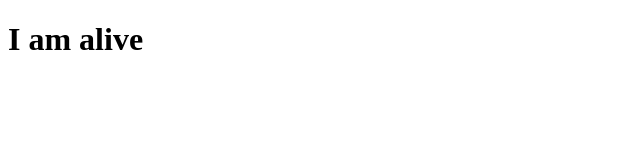
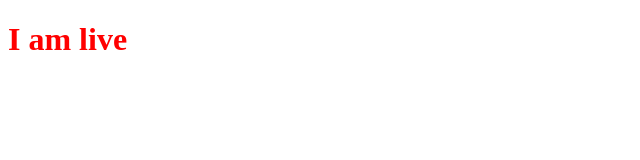
Before and after one commit to nebiutadele/test-html-1, a plain HTML site: page index.html in a window 1280 px wide. Shown: the whole page, without its empty margins (0-640 px from the left). Drawn offline with Linux system fonts and the light colour scheme.

Commit message:
added css border

```diff
--- a/index.html
+++ b/index.html
@@ -5,8 +5,9 @@
     <meta http-equiv="X-UA-Compatible" content="IE=edge">
     <meta name="viewport" content="width=device-width, initial-scale=1.0">
     <title>Document</title>
+    <link rel="stylesheet" href="style.css">
 </head>
 <body>
-    <h1>I am alive</h1>
+    <h1>I am live</h1>
 </body>
 </html>
--- /dev/null
+++ b/style.css
@@ -0,0 +1,4 @@
+h1{
+    color: red;
+    border: 10px;
+}
```
